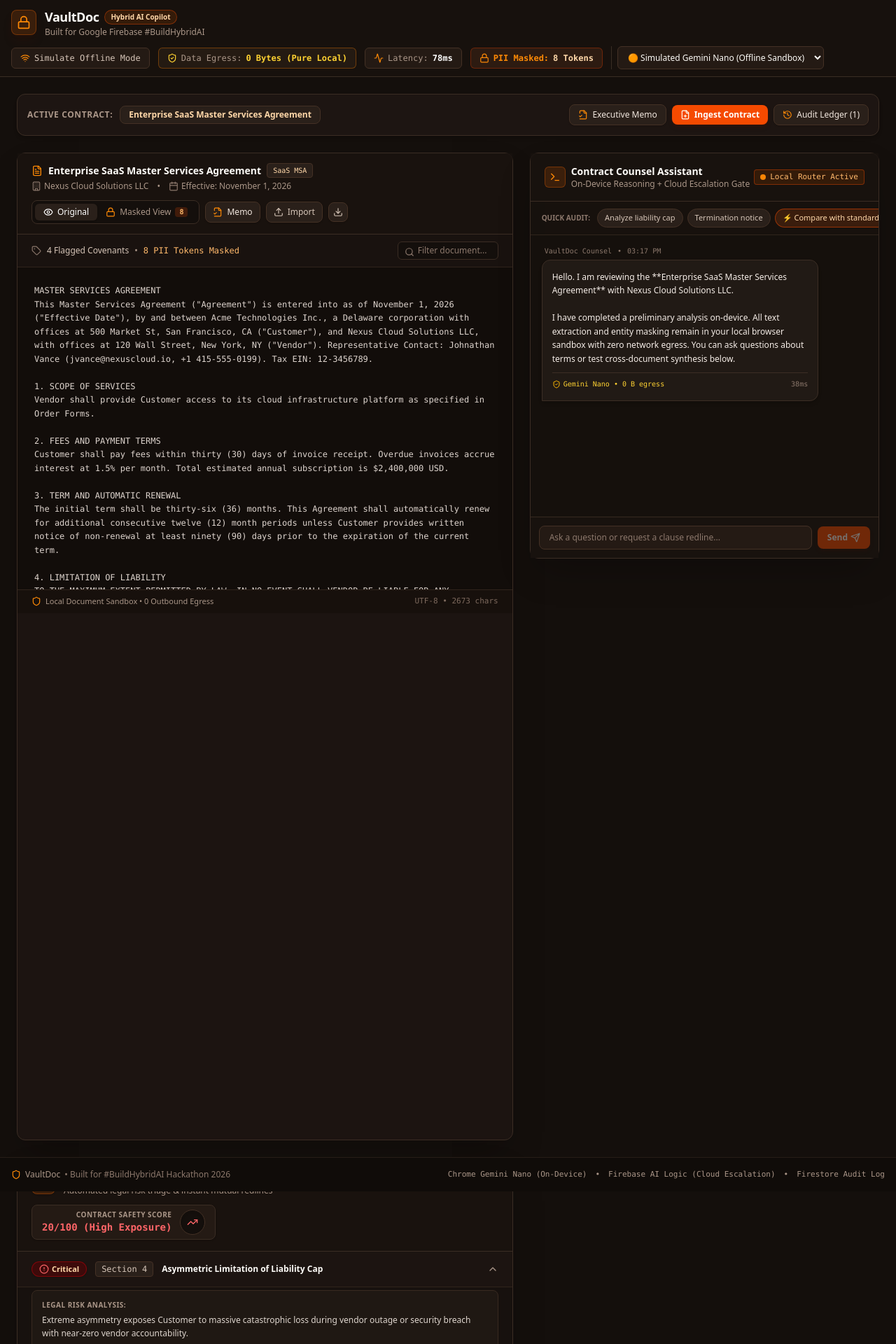
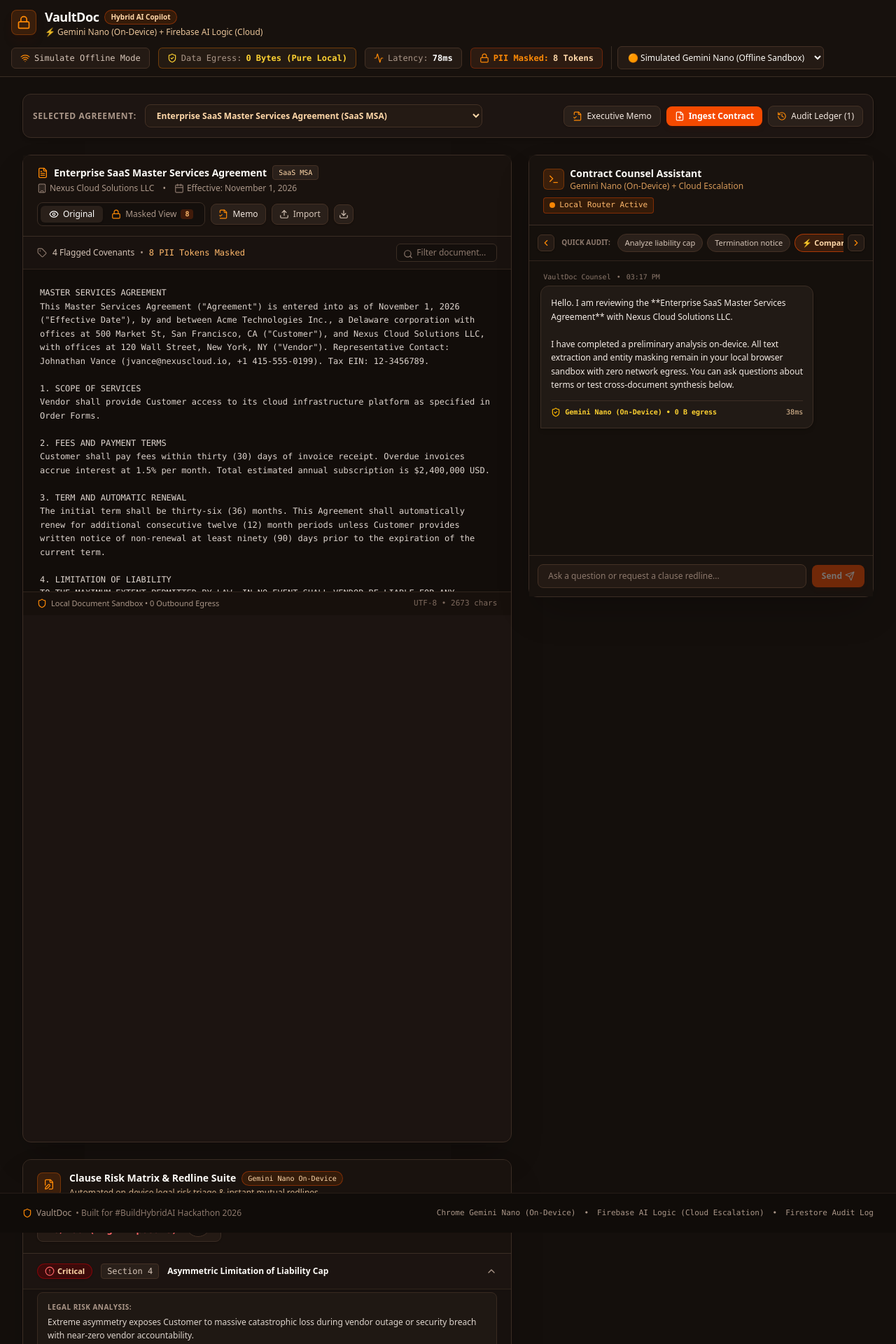
Before and after one commit to kbytehub0x/vaultdoc, a Next.js app: page / in a window 1280 px wide. Shown: the top 1920 px of the page at 70% size. Built offline with nearby package versions, Linux system fonts and the light colour scheme.

Commit message:
fix(ui): Fix widescreen layout, add prompt navigation arrows, and prevent footer overlap

```diff
--- a/src/app/page.tsx
+++ b/src/app/page.tsx
@@ -347,16 +347,27 @@ Cross-contract portfolio analysis requires external cloud synthesis via Firebase
       />
 
       {/* Main Container */}
-      <main className="flex-1 max-w-7xl w-full mx-auto p-4 sm:p-6 space-y-6">
+      <main className="flex-1 max-w-[1720px] w-full mx-auto p-4 sm:p-6 lg:px-8 space-y-6">
         {/* Top Control Bar */}
         <div className="flex flex-wrap items-center justify-between gap-3 bg-[#1e1713]/90 p-3.5 rounded-xl border border-[#3b2d24] shadow-md">
-          <div className="flex items-center gap-2.5">
+          <div className="flex items-center gap-3 flex-wrap">
             <span className="text-xs font-semibold text-[#aa9688] uppercase tracking-wider">
-              Active Contract:
+              Selected Agreement:
             </span>
-            <span className="text-xs font-bold text-orange-200 px-3 py-1 rounded-lg bg-[#2a201a] border border-[#443125] shadow-inner">
-              {activeContract.title}
-            </span>
+            <select
+              value={activeContract.id}
+              onChange={(e) => {
+                const found = contracts.find((c) => c.id === e.target.value);
+                if (found) setActiveContract(found);
+              }}
+              className="bg-[#241a14] text-orange-200 font-bold border border-[#443125] rounded-lg px-3 py-1.5 text-xs focus:ring-1 focus:ring-orange-500 cursor-pointer shadow-inner"
+            >
+              {contracts.map((c) => (
+                <option key={c.id} value={c.id}>
+                  {c.title} ({c.type})
+                </option>
+              ))}
+            </select>
             {isAirplaneMode && (
               <span className="flex items-center gap-1 text-[11px] font-mono px-2 py-0.5 rounded bg-[#341b09] text-orange-200 border border-orange-600/40">
                 <Plane className="w-3 h-3 text-orange-400" /> Offline Protected
@@ -464,8 +475,8 @@ Cross-contract portfolio analysis requires external cloud synthesis via Firebase
       />
 
       {/* Footer Branding */}
-      <footer className="border-t border-[#261d17] bg-[#100c09] py-4 text-center text-xs text-[#8c786c] mt-auto">
-        <div className="max-w-7xl mx-auto flex flex-wrap items-center justify-between px-4 gap-2">
+      <footer className="w-full mt-12 border-t border-[#261d17] bg-[#100c09] py-5 text-center text-xs text-[#8c786c]">
+        <div className="max-w-[1720px] w-full mx-auto flex flex-wrap items-center justify-between px-4 sm:px-6 lg:px-8 gap-2">
           <div className="flex items-center gap-1.5">
             <Shield className="w-3.5 h-3.5 text-orange-400" />
             <span className="font-medium text-[#aa9688]">VaultDoc</span>
--- a/src/components/ChatPanel.tsx
+++ b/src/components/ChatPanel.tsx
@@ -1,8 +1,8 @@
 'use client';
 
-import React, { useState } from 'react';
+import React, { useState, useRef } from 'react';
 import { InferenceMode } from '@/types';
-import { Send, MessageSquare, ShieldCheck, Cloud, Terminal } from 'lucide-react';
+import { Send, MessageSquare, ShieldCheck, Cloud, Terminal, ChevronLeft, ChevronRight } from 'lucide-react';
 
 export interface ChatMessage {
   id: string;
@@ -29,6 +29,14 @@ export const ChatPanel: React.FC<ChatPanelProps> = ({
   activeMode,
 }) => {
   const [input, setInput] = useState('');
+  const quickPromptsRef = useRef<HTMLDivElement>(null);
+
+  const scrollQuickPrompts = (direction: 'left' | 'right') => {
+    if (quickPromptsRef.current) {
+      const scrollAmount = direction === 'left' ? -200 : 200;
+      quickPromptsRef.current.scrollBy({ left: scrollAmount, behavior: 'smooth' });
+    }
+  };
 
   const quickPrompts = [
     {
@@ -61,16 +69,16 @@ export const ChatPanel: React.FC<ChatPanelProps> = ({
   };
 
   return (
-    <div className="rounded-xl border border-[#3b2d24] bg-[#1d1612]/90 shadow-2xl flex flex-col h-full min-h-[580px]">
+    <div className="rounded-xl border border-[#3b2d24] bg-[#1d1612]/90 shadow-2xl flex flex-col h-full min-h-[620px]">
       {/* Panel Header */}
-      <div className="px-5 py-4 border-b border-[#3b2d24] bg-[#18120e]/80 flex items-center justify-between">
+      <div className="px-5 py-4 border-b border-[#3b2d24] bg-[#18120e]/80 flex flex-wrap items-center justify-between gap-2">
         <div className="flex items-center gap-2">
           <div className="p-1.5 rounded-md bg-orange-500/15 text-orange-400 border border-orange-500/30">
             <Terminal className="w-4 h-4" />
           </div>
           <div>
             <h3 className="font-bold text-[#fdfbf7] text-sm">Contract Counsel Assistant</h3>
-            <p className="text-xs text-[#aa9688]">On-Device Reasoning + Cloud Escalation Gate</p>
+            <p className="text-xs text-orange-300/80 font-medium">Gemini Nano (On-Device) + Cloud Escalation</p>
           </div>
         </div>
         <div className="flex items-center gap-1.5 text-[11px] text-orange-300 font-mono bg-[#341b09] px-2 py-0.5 rounded border border-orange-600/40">
@@ -79,8 +87,21 @@ export const ChatPanel: React.FC<ChatPanelProps> = ({
         </div>
       </div>
 
-      {/* Suggested Inquiries */}
-      <div className="px-4 py-2.5 bg-[#140f0c]/60 border-b border-[#30241c] flex items-center gap-1.5 overflow-x-auto no-scrollbar">
+      {/* Suggested Inquiries with Scroll Controls */}
+      <div className="px-3 py-2 bg-[#140f0c]/80 border-b border-[#30241c] flex items-center gap-1.5">
+        <button
+          type="button"
+          onClick={() => scrollQuickPrompts('left')}
+          title="Move prompts left"
+          className="p-1 rounded-md bg-[#241a14] hover:bg-[#382b22] text-orange-400 border border-[#443125] transition-colors shrink-0 cursor-pointer shadow-sm"
+        >
+          <ChevronLeft className="w-3.5 h-3.5" />
+        </button>
+
+        <div
+          ref={quickPromptsRef}
+          className="flex-1 flex items-center gap-1.5 overflow-x-auto scroll-smooth py-1 px-1 no-scrollbar"
+        >
           <span className="text-[10px] uppercase font-semibold text-[#8c786c] shrink-0 mr-1">
             Quick Audit:
           </span>
@@ -91,7 +112,7 @@ export const ChatPanel: React.FC<ChatPanelProps> = ({
               disabled={isProcessing}
               className={`shrink-0 px-2.5 py-1 rounded-full text-[11px] font-medium transition-colors border cursor-pointer ${
                 qp.type === 'cloud'
-                ? 'bg-[#3a1d0d] border-orange-600/50 text-orange-200 hover:bg-[#4d2612]'
+                  ? 'bg-[#3a1d0d] border-orange-600/60 text-orange-200 hover:bg-[#4d2612] font-semibold'
                   : 'bg-[#2a201a] border-[#443125] text-[#d6c5b8] hover:bg-[#382b22] hover:text-white'
               }`}
             >
@@ -100,8 +121,18 @@ export const ChatPanel: React.FC<ChatPanelProps> = ({
           ))}
         </div>
 
+        <button
+          type="button"
+          onClick={() => scrollQuickPrompts('right')}
+          title="Move prompts right"
+          className="p-1 rounded-md bg-[#241a14] hover:bg-[#382b22] text-orange-400 border border-[#443125] transition-colors shrink-0 cursor-pointer shadow-sm"
+        >
+          <ChevronRight className="w-3.5 h-3.5" />
+        </button>
+      </div>
+
       {/* Messages Feed */}
-      <div className="flex-1 p-4 overflow-y-auto space-y-4 max-h-[460px] bg-[#130e0b]/60 text-xs">
+      <div className="flex-1 p-4 overflow-y-auto space-y-4 min-h-[420px] max-h-[520px] bg-[#130e0b]/60 text-xs">
         {messages.map((m) => {
           const isUser = m.sender === 'user';
           return (
@@ -130,21 +161,21 @@ export const ChatPanel: React.FC<ChatPanelProps> = ({
 
                 {/* Provenance Tag */}
                 {!isUser && m.latencyMs !== undefined && (
-                  <div className="mt-2.5 pt-2 border-t border-[#3c2e25] flex items-center justify-between text-[10px] text-[#8c786c] font-mono">
-                    <span className="flex items-center gap-1">
+                  <div className="mt-3 pt-2 border-t border-[#3c2e25] flex items-center justify-between text-[10px] text-[#aa9688] font-mono">
+                    <span className="flex items-center gap-1.5 font-semibold">
                       {m.isEscalated ? (
                         <>
-                          <Cloud className="w-3 h-3 text-orange-400" />
+                          <Cloud className="w-3.5 h-3.5 text-orange-400" />
                           <span className="text-orange-300">Firebase Cloud (Gemini) • Redacted context</span>
                         </>
                       ) : (
                         <>
-                          <ShieldCheck className="w-3 h-3 text-amber-400" />
-                          <span className="text-amber-300">Gemini Nano • 0 B egress</span>
+                          <ShieldCheck className="w-3.5 h-3.5 text-amber-400" />
+                          <span className="text-amber-300">Gemini Nano (On-Device) • 0 B egress</span>
                         </>
                       )}
                     </span>
-                    <span>{m.latencyMs}ms</span>
+                    <span className="text-orange-200/90">{m.latencyMs}ms</span>
                   </div>
                 )}
               </div>
--- a/src/components/ClauseRiskMatrix.tsx
+++ b/src/components/ClauseRiskMatrix.tsx
@@ -77,14 +77,14 @@ export const ClauseRiskMatrix: React.FC<ClauseRiskMatrixProps> = ({
             <FileEdit className="w-4 h-4" />
           </div>
           <div>
-            <div className="flex items-center gap-2">
+            <div className="flex items-center gap-2 flex-wrap">
               <h2 className="font-bold text-[#fdfbf7] text-sm">Clause Risk Matrix & Redline Suite</h2>
               <span className="text-[10px] font-mono px-2 py-0.5 rounded-full bg-[#341b09] text-orange-200 border border-orange-600/40">
-                On-Device Engine
+                Gemini Nano On-Device
               </span>
             </div>
-            <p className="text-xs text-[#aa9688] mt-0.5">
-              Automated legal risk triage & instant mutual redlines
+            <p className="text-xs text-orange-200/80 mt-0.5 font-medium">
+              Automated on-device legal risk triage & instant mutual redlines
             </p>
           </div>
         </div>
--- a/src/components/TelemetryHUD.tsx
+++ b/src/components/TelemetryHUD.tsx
@@ -37,7 +37,7 @@ export const TelemetryHUD: React.FC<TelemetryHUDProps> = ({
 
   return (
     <header className="sticky top-0 z-40 border-b border-[#3a2d24] bg-[#18120e]/95 backdrop-blur-md px-4 py-2.5">
-      <div className="max-w-7xl mx-auto flex flex-wrap items-center justify-between gap-3">
+      <div className="max-w-[1720px] w-full mx-auto flex flex-wrap items-center justify-between gap-3">
         {/* Brand & Purpose */}
         <div className="flex items-center gap-3">
           <div className="h-9 w-9 rounded-lg bg-orange-500/15 border border-orange-500/30 flex items-center justify-center text-orange-400 font-bold shadow-lg shadow-orange-950/20">
@@ -50,7 +50,9 @@ export const TelemetryHUD: React.FC<TelemetryHUDProps> = ({
                 Hybrid AI Copilot
               </span>
             </div>
-            <p className="text-xs text-[#aa9688]">Built for Google Firebase #BuildHybridAI</p>
+            <p className="text-xs text-orange-200/90 font-medium">
+              ⚡ Gemini Nano (On-Device) + Firebase AI Logic (Cloud)
+            </p>
           </div>
         </div>
 
```
Lines whose indentation alone changed are shown as unchanged.
